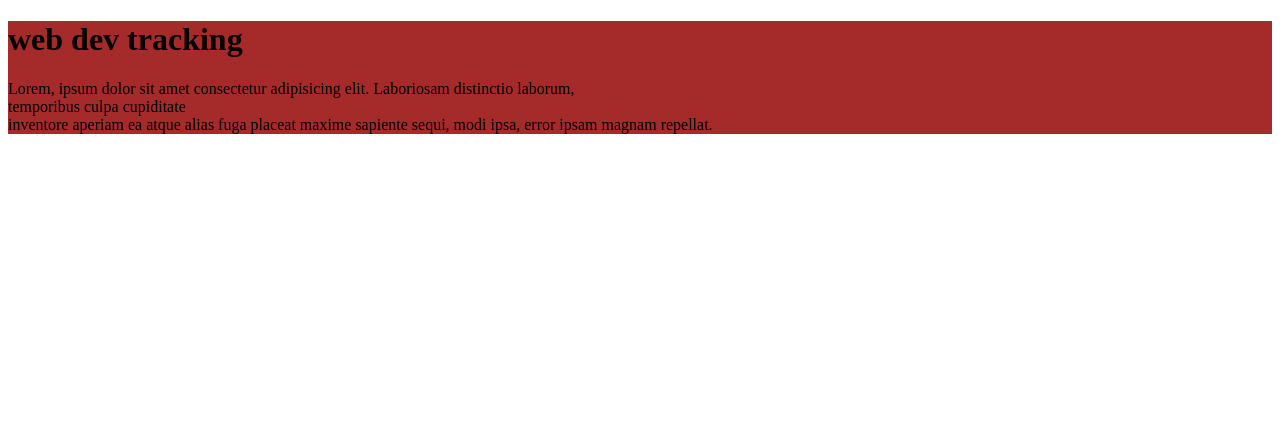
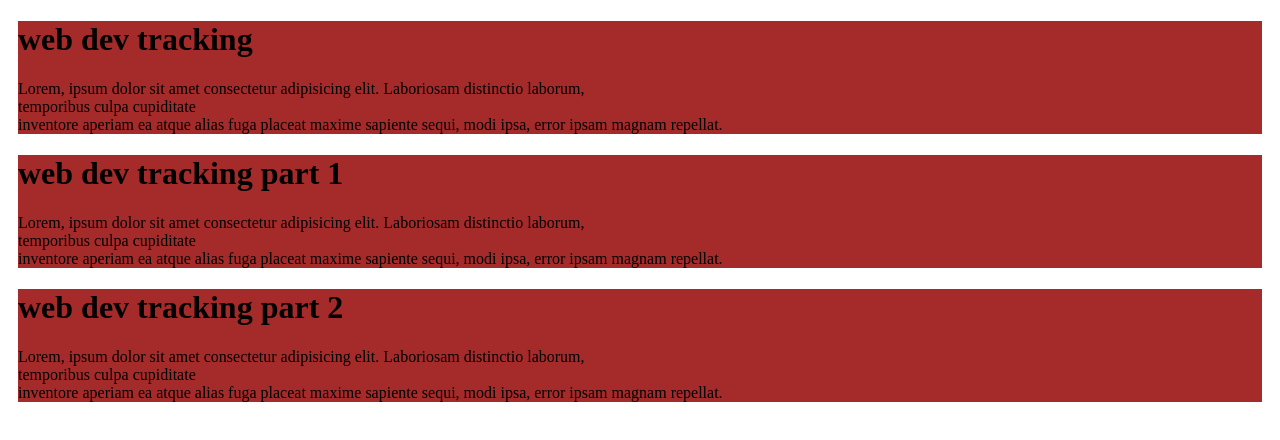
Before and after one commit to Selimuzzaman-molla/web-dev-tracking, a plain HTML site: page index.html in a window 1280 px wide. Drawn offline with Linux system fonts and the light colour scheme.

Commit message:
Add the Tracking part

```diff
--- a/index.html
+++ b/index.html
@@ -13,6 +13,18 @@
 
         </p>
     </div>
+    <div>
+        <h1>web dev tracking part 1</h1>
+        <p>Lorem, ipsum dolor sit amet consectetur adipisicing elit. Laboriosam distinctio laborum,<br> temporibus culpa cupiditate <br> inventore aperiam ea atque alias fuga placeat maxime sapiente sequi, modi ipsa, error ipsam magnam repellat.
+
+        </p>
+    </div>
+    <div>
+        <h1>web dev tracking part 2</h1>
+        <p>Lorem, ipsum dolor sit amet consectetur adipisicing elit. Laboriosam distinctio laborum,<br> temporibus culpa cupiditate <br> inventore aperiam ea atque alias fuga placeat maxime sapiente sequi, modi ipsa, error ipsam magnam repellat.
+
+        </p>
+    </div>
 
 </body>
 </html>
--- a/styles/blog.css
+++ b/styles/blog.css
@@ -1,4 +1,5 @@
 div{
 background-color: brown;
 scroll-padding:10px;
+margin: 10px;
 }
```
